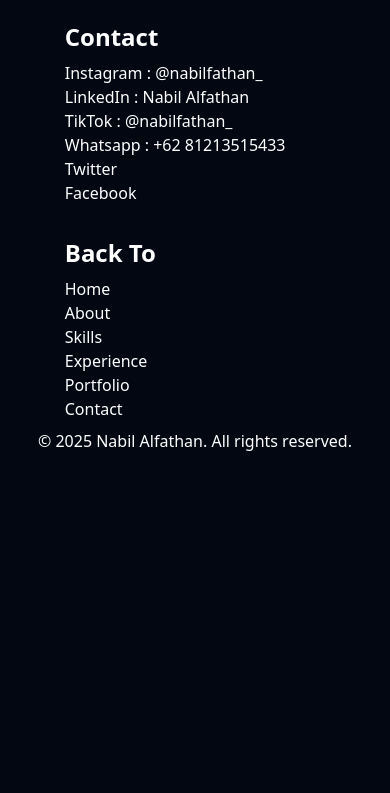
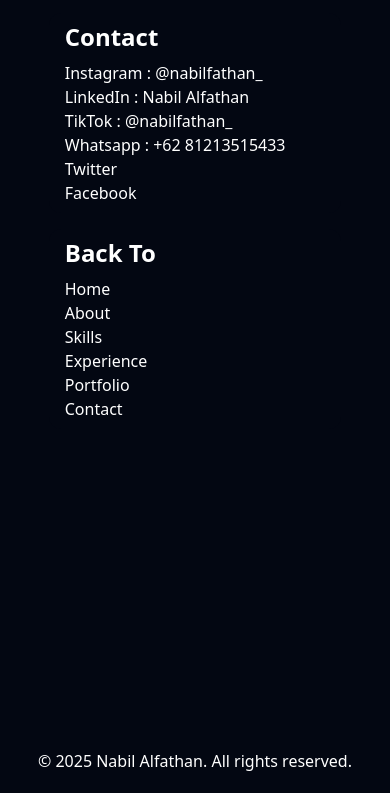
Before and after one commit to nabilfathan/nabilfathan.github.io, a website: page index.html in a window 390 px wide. Shown: the part 10679-11472 px from the top of the page. Drawn offline with nearby package versions, Linux system fonts and the light colour scheme.

Commit message:
Update web

```diff
--- a/index.html
+++ b/index.html
@@ -248,7 +248,7 @@
             <h3 class="text-center font-bold items-center bg-white lg:text-4xl py-10 mb-5">Need more Help? Contact Us</h3>
             <div class="place-items-stretch ">
                 <div class="flex flex-col items-center mt-8 pt-8 text-left">
-                    <div class="grid grid-cols-1 md:grid-cols-2 lg:grid-cols-3 gap-4 w-9/12 h-96">
+                    <div class="grid grid-cols-1 md:grid-cols-2 lg:grid-cols-3 gap-4 w-9/12 h-auto lg:h-96 mx-auto">
                         <div class=" bg-gray-950 items-center rounded-xl p-2 ">
                             <h2 class="text-2xl font-semibold text-white pl-2">About</h2>
                             <p class=" text-white text-justify pt-2 pl-2">Seorang yang sedang menempuh pendidikan di Universitas
@@ -283,7 +283,7 @@
                         </div>
                         </div>
                     </section>
-                    <div class="flex flex-col bg-gray-950 text-white lg:py-4 py-80 text-center ">
+                    <div class="flex flex-col bg-gray-950 text-white lg:py-4 pt-80 text-center ">
                         <p>&copy; 2025 Nabil Alfathan. All rights reserved.</p>
                     </div>
     </foot>
```
